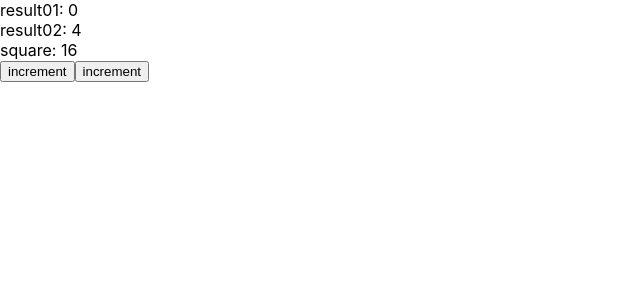
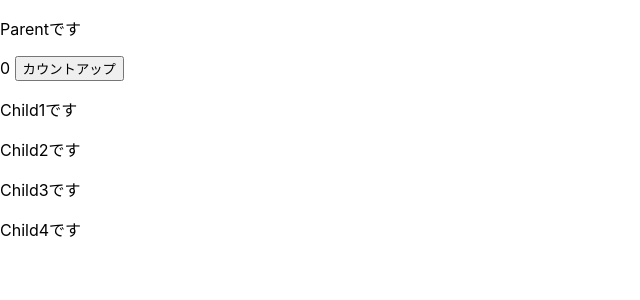
Before and after one commit to gottu91-code/react-use-memo-callback, a React (Create React App) app: page / in a window 1280 px wide. Shown: the top 300 px of the page, without its empty margins (0-640 px from the left). Built offline with nearby package versions, Linux system fonts and the light colour scheme.

Commit message:
memoを練習しました

```diff
--- /dev/null
+++ b/src/Child1.jsx
@@ -0,0 +1,16 @@
+import { memo } from "react";
+
+import { Child2 } from "./Child2";
+import { Child3 } from "./Child3";
+
+export const Child1 = memo(() => {
+    console.log('Child1です');
+
+    return (
+        <>
+            <p>Child1です</p>
+            <Child2 />
+            <Child3 />
+        </>
+    )
+})
--- /dev/null
+++ b/src/Child2.jsx
@@ -0,0 +1,9 @@
+import { memo } from "react";
+
+export const Child2 = memo(() => {
+    console.log('Child2です');
+
+    return (
+        <p>Child2です</p>
+    )
+})
--- /dev/null
+++ b/src/Child3.jsx
@@ -0,0 +1,9 @@
+import { memo } from "react";
+
+export const Child3 = memo(() => {
+    console.log('Child3です');
+
+    return (
+        <p>Child3です</p>
+    )
+})
--- /dev/null
+++ b/src/Child4.jsx
@@ -0,0 +1,9 @@
+import { memo } from "react";
+
+export const Child4 = memo(() => {
+    console.log('Child4です');
+
+    return (
+        <p>Child4です</p>
+    )
+})
--- /dev/null
+++ b/src/Parent.jsx
@@ -0,0 +1,18 @@
+import { useState, memo } from "react"
+import { Child1 } from "./Child1";
+import { Child4 } from "./Child4";
+
+export const Parent = memo(() => {
+    console.log('Parentです---------------------------');
+
+    const [count, setCount] = useState(0);
+
+    return (
+        <>
+            <p>Parentです</p>
+            <p>{count} <button onClick={() => {setCount(prev => prev + 1)}}>カウントアップ</button></p>
+            <Child1 />
+            <Child4 />
+        </>
+    )
+})
--- a/src/index.js
+++ b/src/index.js
@@ -1,12 +1,14 @@
 import React from 'react';
 import ReactDOM from 'react-dom/client';
 import './index.css';
-import {App} from './App';
+// import {App} from './App';
+import { Parent } from './Parent';
 import reportWebVitals from './reportWebVitals';
 
 const root = ReactDOM.createRoot(document.getElementById('root'));
 root.render(
-    <App />
+    // <App />
+    <Parent />
 );
 
 // If you want to start measuring performance in your app, pass a function
```
